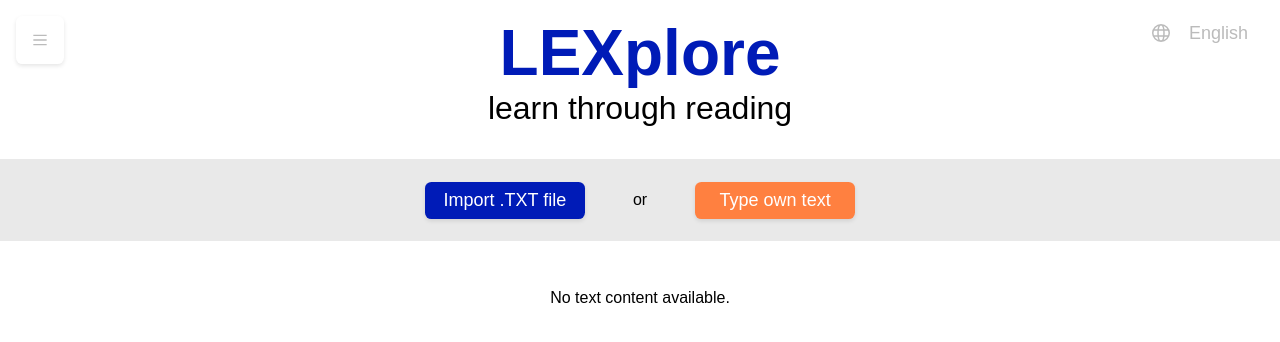
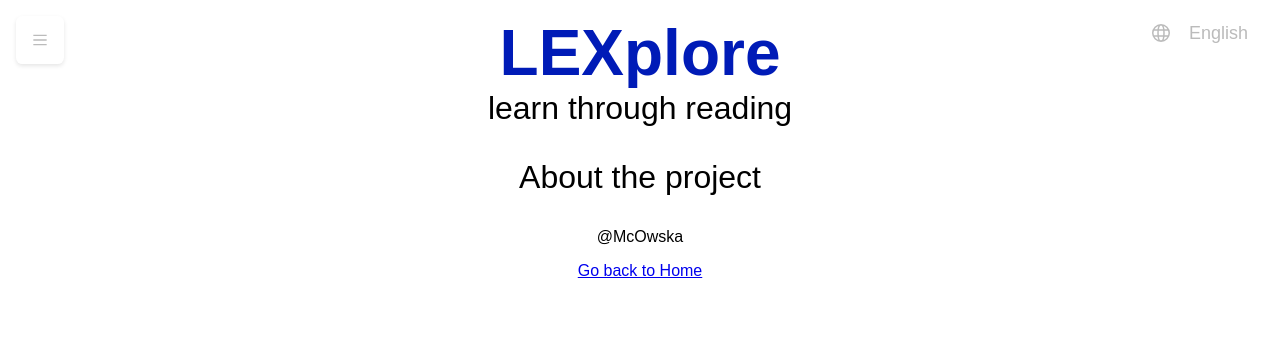
Before and after one commit to McOwska/LEXplore, a React (Create React App) app in the folder lexplore-ui/: page /about in a window 1280 px wide. Shown: the top 342 px of the page. Built offline with nearby package versions, Linux system fonts and the light colour scheme; a web font is replaced by a local one.

Commit message:
routing and info pages

```diff
--- a/lexplore-ui/package.json
+++ b/lexplore-ui/package.json
@@ -11,6 +11,7 @@
     "react-dom": "^19.1.0",
     "react-icons": "^5.5.0",
     "react-intl": "^7.1.11",
+    "react-router-dom": "^7.8.2",
     "react-scripts": "5.0.1",
     "typescript": "^5.9.2",
     "web-vitals": "^2.1.4"
--- a/lexplore-ui/src/App.js
+++ b/lexplore-ui/src/App.js
@@ -1,18 +1,27 @@
-import TextLoader from "./components/TextLoader/TextLoader";
+import { BrowserRouter, Routes, Route } from "react-router-dom";
 import "./App.css";
 import Header from "./components/Header/Header";
-import TextPage from "./components/TextPage/TextPage";
 import { TextProvider } from "./contexts/TextContext";
+import MainPage from "./pages/MainPage";
+import ErrorPage from "./pages/ErrorPage";
+import AboutPage from "./pages/AboutPage";
+import AvailableLanguagesPage from "./pages/AvaiableLanguagesPage";
 
 function App() {
   return (
-    <TextProvider>
-      <div className="App">
-        <Header />
-        <TextLoader />
-        <TextPage />
-      </div>
-    </TextProvider>
+    <div className="App">
+      <TextProvider>
+        <BrowserRouter>
+          <Header />
+          <Routes>
+            <Route path="/" element={<MainPage />} />
+            <Route path="/about" element={<AboutPage />} />
+            <Route path="/languages" element={<AvailableLanguagesPage />} />
+            <Route path="*" element={<ErrorPage />} />
+          </Routes>
+        </BrowserRouter>
+      </TextProvider>
+    </div>
   );
 }
 
--- a/lexplore-ui/src/components/Header/Header.js
+++ b/lexplore-ui/src/components/Header/Header.js
@@ -1,6 +1,6 @@
 import { useIntl } from "react-intl";
 import LanguageSelector from "./LanguageSelector";
-import MenuButton from "./MenuButton";
+import MenuButton from "./Menu/MenuButton";
 import styles from "./Header.module.css";
 
 const Header = () => {
--- a/lexplore-ui/src/components/Header/MenuButton.js
+++ b/lexplore-ui/src/components/Header/Menu/MenuButton.js
@@ -1,6 +1,6 @@
 import { useState, useEffect, useRef } from "react";
 import { GrMenu } from "react-icons/gr";
-import styles from "./Header.module.css";
+import styles from "../Header.module.css";
 import OpenedMenu from "./OpenedMenu";
 
 const MenuButton = () => {
--- a/lexplore-ui/src/components/Header/OpenedMenu.js
+++ b/lexplore-ui/src/components/Header/Menu/OpenedMenu.js
@@ -1,15 +1,17 @@
 import { GrMenu } from "react-icons/gr";
 import { useIntl } from "react-intl";
-import styles from "./Header.module.css";
+import styles from "../Header.module.css";
+import { useNavigate } from "react-router-dom";
 
 const OpenedMenu = ({ toggleMenu }) => {
   const intl = useIntl();
+  const navigate = useNavigate();
   return (
     <div className={`${styles.openedMenu} ${styles.buttonColors}`}>
       {/* Placeholder for the opened menu content */}
       <GrMenu className={styles.openedMenuIcon} onClick={toggleMenu} />
-      <button>{intl.formatMessage({ id: "menu.availableLanguages" })}</button>
-      <button>{intl.formatMessage({ id: "menu.about" })}</button>
+      <button onClick={() => navigate('/languages')} >{intl.formatMessage({ id: "menu.availableLanguages" })}</button>
+      <button onClick={() => navigate('/about')}>{intl.formatMessage({ id: "menu.about" })}</button>
     </div>
   );
 };
--- /dev/null
+++ b/lexplore-ui/src/pages/AboutPage.js
@@ -0,0 +1,13 @@
+import { Link } from 'react-router-dom';
+
+const AboutPage = () => {
+    return (
+        <>
+            <h2>About the project</h2>
+            <p>@McOwska</p>
+            <Link to="/">Go back to Home</Link>
+        </>
+    );
+}
+
+export default AboutPage;
--- /dev/null
+++ b/lexplore-ui/src/pages/AvaiableLanguagesPage.js
@@ -0,0 +1,13 @@
+import { Link } from 'react-router-dom';
+
+const AvailableLanguagesPage = () => {
+    return (
+        <>
+            <h2>Currently available languages</h2>
+            <p>swedish</p>
+            <Link to="/">Go back to Home</Link>
+        </>
+    );
+}
+
+export default AvailableLanguagesPage;
--- /dev/null
+++ b/lexplore-ui/src/pages/ErrorPage.js
@@ -0,0 +1,13 @@
+import { Link } from 'react-router-dom'
+
+const ErrorPage = () => {
+    return (
+        <>
+            <h2>404</h2>
+            <p>Page not found</p>
+            <Link to="/">Go back to Home</Link>
+        </>
+    );
+}
+
+export default ErrorPage;
--- /dev/null
+++ b/lexplore-ui/src/pages/MainPage.js
@@ -0,0 +1,13 @@
+import TextLoader from "../components/TextLoader/TextLoader";
+import TextPage from "../components/TextPage/TextPage";
+
+const MainPage = () => {
+  return (
+    <>
+      <TextLoader />
+      <TextPage />
+    </>
+  );
+};
+
+export default MainPage;
```
Also changed, not shown: 1 other file (tests, documents, lock files or other folders).
